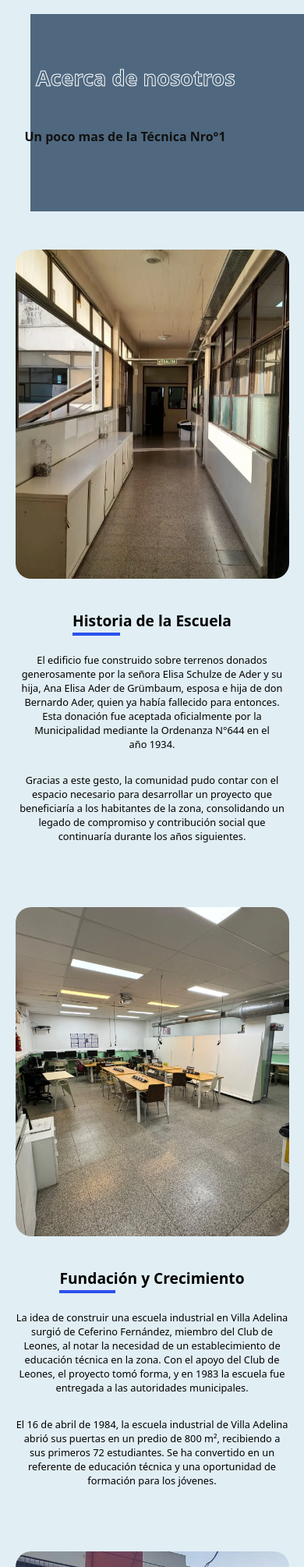
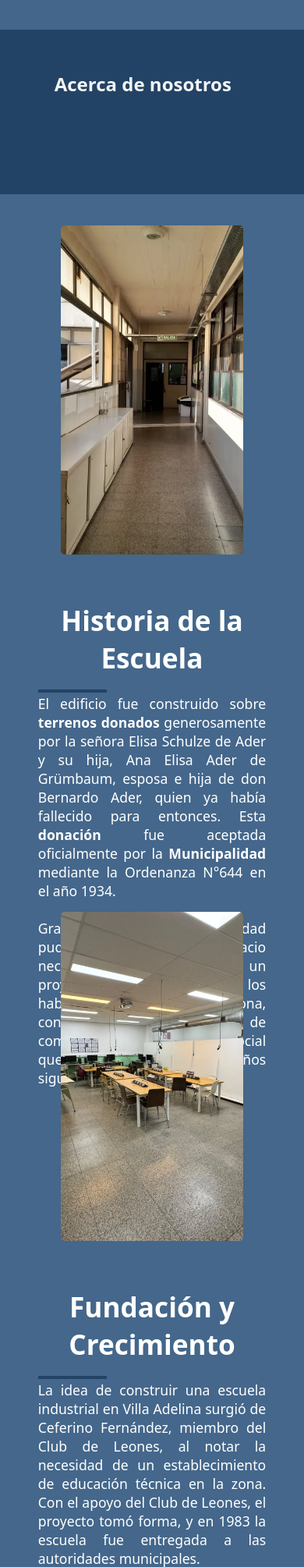
Before and after one commit to Exaedro/web_institucional, a PHP site: page / in a window 390 px wide. Shown: the part 864-2873 px from the top of the page at 78% size. Run offline with PHP 8.4, Linux system fonts and the light colour scheme; some libraries are stand-ins or nearby versions.

Commit message:
Haciendola responsive -upgrade

```diff
--- a/css/style.css
+++ b/css/style.css
@@ -376,7 +376,6 @@ body {
 /* estilo de sobre nosotros */
 #sobre_nosotros {
     width: 100%;
-    height: auto;
     min-height: 100vh;
     display: flex;
     justify-content: center;
@@ -384,8 +383,8 @@ body {
     align-items: center;
     flex-direction: column;
     gap: 50px;
-    padding: 5% 0;
-    background-color: rgba(0, 113, 165, 0.116);
+    padding: 40px;
+    background-color: rgba(48, 86, 126, 0.9);
 
 }
 
@@ -395,24 +394,32 @@ body {
 #sobre_nosotros .container {
     position: relative;
     left: 20%;
-    background-color: rgba(var(--color-primario), 65%);
-    padding: 100px 200px;
+    background-color: rgba(var(--color-primario), 50%);
+    height: auto;
     text-align: left;
-    height: 40vh;
-    width: 100%;
-    margin-bottom: 5%;
+    height: 25vh;
+    width: 100vw;
+    margin-bottom: 10px;
 
 }
 
+.text {
+    opacity: 0;
+    transform: translateY(20px);
+    transition: opacity 0.5s, transform 0.5s;
+  }
 
+.text.visible {
+    opacity: 1;
+    transform: translateY(0);
+  }
 
 
 #sobre_nosotros .container h1 {
-    font-size: clamp(27px, 6vw, 120.2px);
+    font-size: clamp(15px, 4vw, 100px);
     font-weight: 900;
-    color: transparent;
+    color: rgb(245, 245, 245);
     font-family: system-ui, sans-serif;
-    -webkit-text-stroke: 1px #ffffff;
     margin: 0;
     display: inline;
     position: absolute;
@@ -423,7 +430,7 @@ body {
 
 #sobre_nosotros .container p {
     width: 90% !important;
-    font-size: clamp(16px, 3vw, 57.6px);
+    font-size: clamp(14px, 3vw, 57.6px);
     font-weight: 500;
     font-weight: bold;
     color: #111111;
@@ -446,15 +453,16 @@ body {
 }
 
 #sobre_nosotros .cont_text {
-
-    min-height: 60vh;
-    height: auto;
-    width: 60%;
+    padding: 50px;
+    min-height: 58vh;
+    width: 75vw;
     display: flex;
     justify-content: flex-start;
     align-items: flex-start;
-    gap: 60px;
-    background-color: transparent;
+    gap: 40px;
+    margin-bottom: 20px;
+
+
 }
 
 #sobre_nosotros .cont_text .img-visible {
@@ -468,31 +476,34 @@ body {
 
 #sobre_nosotros .cont_text .img {
 
-    height: 50vh !important;
+    height: 45vh !important;
     width: 50% !important;
-    border-radius: 20px;
+    border-radius: 5px;
     transform: translateY(0px);
 }
 
 #sobre_nosotros .cont_text .text {
-    height: 50vh;
+    height: 40vh;
     width: 100%;
     display: flex;
     flex-direction: column;
     justify-content: flex-start;
     align-items: center;
-    color: #000;
+    color: var(--color-texto);
+
 }
 
 #sobre_nosotros .cont_text .text p {
     margin-top: 8%;
     font-size: 1.1em;
-
+    text-align: justify;
 }
 
 #sobre_nosotros .cont_text .text h2 {
     font-size: 2.2em;
     position: relative;
+    width: auto;
+
 }
 
 #sobre_nosotros .cont_text .text h2::after {
@@ -501,150 +512,49 @@ body {
     width: 30%;
     left: 0;
     height: 4px;
-    background-color: rgba(30, 68, 236, 0.925);
+    background-color: rgba(var(--color-primario), 50%);
     transition: all .2s ease-in-out;
-    bottom: -20%;
+    bottom: -22%;
 }
 
-@media (max-width: 1450px) {
+
+@media (max-width: 1150px) {
     #sobre_nosotros .cont_text {
-        width: 90%;
+        display: flex;
+        flex-direction: column;
+        text-align: center;
+        justify-content: center;
+        align-items: center;
+    }
+    #sobre_nosotros .cont_text .img{
+        height: 50vh !important;
+        width: 60vw !important;
+        object-fit: cover;
     }
 }
 
-/* @media (max-width: 1100px) {
-    #sobre_nosotros .cont_text{
+@media (max-width: 720px) {
+    #sobre_nosotros {
+        padding-right: 15px;
+        padding-left: 15px;
+    }
+
+    #sobre_nosotros .cont_text {
+        padding: 0;
+        margin-bottom: 30px;
+    }
+    #sobre_nosotros .container {
+        left: 0;
+        display: flex;
+        justify-content: center;
+        align-items: center;
+        text-align: center;
+    }
+    #sobre_nosotros .container h1 {
+        font-size: 24px;
 
     }
-} */
-
-@media (max-width: 1024px) {
-    #sobre_nosotros .container {
-        padding: 60px 80px;
-        width: 90%;
-        left: 5%;
-        height: 35vh;
-    }
-
-    /* #sobre_nosotros .container h1 {
-        font-size: 5vw;
-    } */
-
-    /* #sobre_nosotros .container p {
-        font-size: 3vw;
-    } */
-
-    #sobre_nosotros .cont_text {
-        width: 80%;
-        gap: 20px;
+    #sobre_nosotros .reverse {
+        flex-direction: column;
     }
 }
-
-
-@media (max-width: 930px) {
-    #sobre_nosotros .container {
-        padding: 60px 80px;
-        width: 80%;
-        left: 5%;
-        height: 30vh;
-    }
-
-    /* #sobre_nosotros .container h1 {
-        font-size: 5vw;
-    } */
-
-    /* #sobre_nosotros .container p {
-        font-size: 3vw;
-    } */
-
-    #sobre_nosotros .cont_text {
-        flex-direction: column;
-        text-align: center;
-        margin-bottom: 45px;
-    }
-
-    #sobre_nosotros .container p {
-        top: 60%;
-    }
-
-    #sobre_nosotros .cont_text .img {
-        height: 50vh;
-        width: 100% !important;
-    }
-
-    #sobre_nosotros .cont_text img {
-        object-fit: cover;
-    }
-
-    #sobre_nosotros .cont_text .text {
-        height: auto;
-        margin-bottom: 2%;
-    }
-
-    #sobre_nosotros .cont_text .text h2 {
-        font-size: 1.8rem;
-    }
-
-    #sobre_nosotros .cont_text .text p {
-        font-size: 1rem;
-        text-wrap: pretty;
-    }
-}
-
-
-@media (max-width: 768px) {
-    #sobre_nosotros .container {
-        padding: 30px;
-        left: 5%;
-        width: 90%;
-    }
-
-    #sobre_nosotros .container p {
-        top: 50%;
-    }
-
-    /* #sobre_nosotros .container h1 {
-        font-size: 4vw;
-    } */
-
-    /* #sobre_nosotros .container p {
-        font-size: 2vw;
-    } */
-
-    #sobre_nosotros .cont_text {
-        flex-direction: column;
-        width: 90%;
-    }
-
-    #sobre_nosotros .cont_text .img {
-        height: 50vh;
-        width: 100%;
-    }
-
-    #sobre_nosotros .cont_text .text h2 {
-        font-size: 1.5rem;
-    }
-
-    #sobre_nosotros .cont_text .text p {
-        font-size: 0.9rem;
-    }
-}
-
-/* Responsivo para móviles pequeños (menos de 480px) */
-@media (max-width: 480px) {
-    /* #sobre_nosotros .container h1 {
-        font-size: 3vw;
-    } */
-
-    /* #sobre_nosotros .container p {
-        font-size: 1.8vw;
-    } */
-
-    #sobre_nosotros .cont_text .text h2 {
-        font-size: 1.2rem;
-    }
-
-    #sobre_nosotros .cont_text .text p {
-        font-size: 0.8rem;
-    }
-}
--- a/index.php
+++ b/index.php
@@ -55,7 +55,7 @@
 
 				<div class="container" id="container">
 					<h1>Acerca de nosotros </h1>
-					<p>Un poco mas de la Técnica Nro°1</p>
+
 				</div>
 				<div class="cont_text ">
 
@@ -64,8 +64,8 @@
 					<div class="text">
 						<h2>Historia de la Escuela</h2>
 						<p>
-						El edificio fue construido sobre terrenos donados generosamente por la señora Elisa Schulze de Ader y su hija, Ana Elisa Ader de Grümbaum, esposa e hija de don Bernardo Ader, quien ya había fallecido para entonces. Esta donación fue aceptada oficialmente por la Municipalidad mediante la Ordenanza N°644 en el año 1934. </p>
-						<p>Gracias a este gesto, la comunidad pudo contar con el espacio necesario para desarrollar un proyecto que beneficiaría a los habitantes de la zona, consolidando un legado de compromiso y contribución social que continuaría durante los años siguientes.</p>
+						El edificio fue construido sobre <b>terrenos donados</b> generosamente por la señora Elisa Schulze de Ader y su hija, Ana Elisa Ader de Grümbaum, esposa e hija de don Bernardo Ader, quien ya había fallecido para entonces. Esta <b>donación</b> fue aceptada oficialmente por la <b>Municipalidad</b> mediante la Ordenanza N°644 en el año 1934. </p>
+						<p>Gracias a este gesto, la comunidad pudo contar con el espacio necesario para desarrollar un proyecto que beneficiaría a los habitantes de la zona, consolidando un <b>legado</b> de compromiso y contribución social que continuaría durante los años siguientes.</p>
 
 					</div>
 
@@ -81,7 +81,7 @@
 
 				</div>
 				<div class="cont_text ">
-				<img src="./img/nosotros/valores.webp" alt="" class="img">
+				<img src="./img/nosotros/prueba.jpg" alt="" class="img">
 					<div class="text">
 						<h2>Valores de la escuela</h2>
 						<p>La Escuela de Educación Técnica N°1 "Eduardo Ader" se enfoca en la formación integral de sus estudiantes, promoviendo valores como la responsabilidad, el respeto y la solidaridad.</p>
@@ -198,5 +198,27 @@
 	// Observa cada elemento en la lista combinada
 	elementsToObserve.forEach((element) => observer.observe(element));
 </script>
+<script>
+  document.addEventListener("DOMContentLoaded", () => {
+    const textElements = document.querySelectorAll(".text");
+
+    const observer = new IntersectionObserver(
+      (entries) => {
+        entries.forEach((entry) => {
+          if (entry.isIntersecting) {
+            entry.target.classList.add("visible");
+          } else {
+            entry.target.classList.remove("visible");
+          }
+        });
+      },
+      {
+        threshold: 0.5,
+      }
+    );
+
+    textElements.forEach((element) => observer.observe(element));
+  });
+</script>
 
 </html>
```
Also changed, not shown: img/nosotros/prueba.jpg (added).
